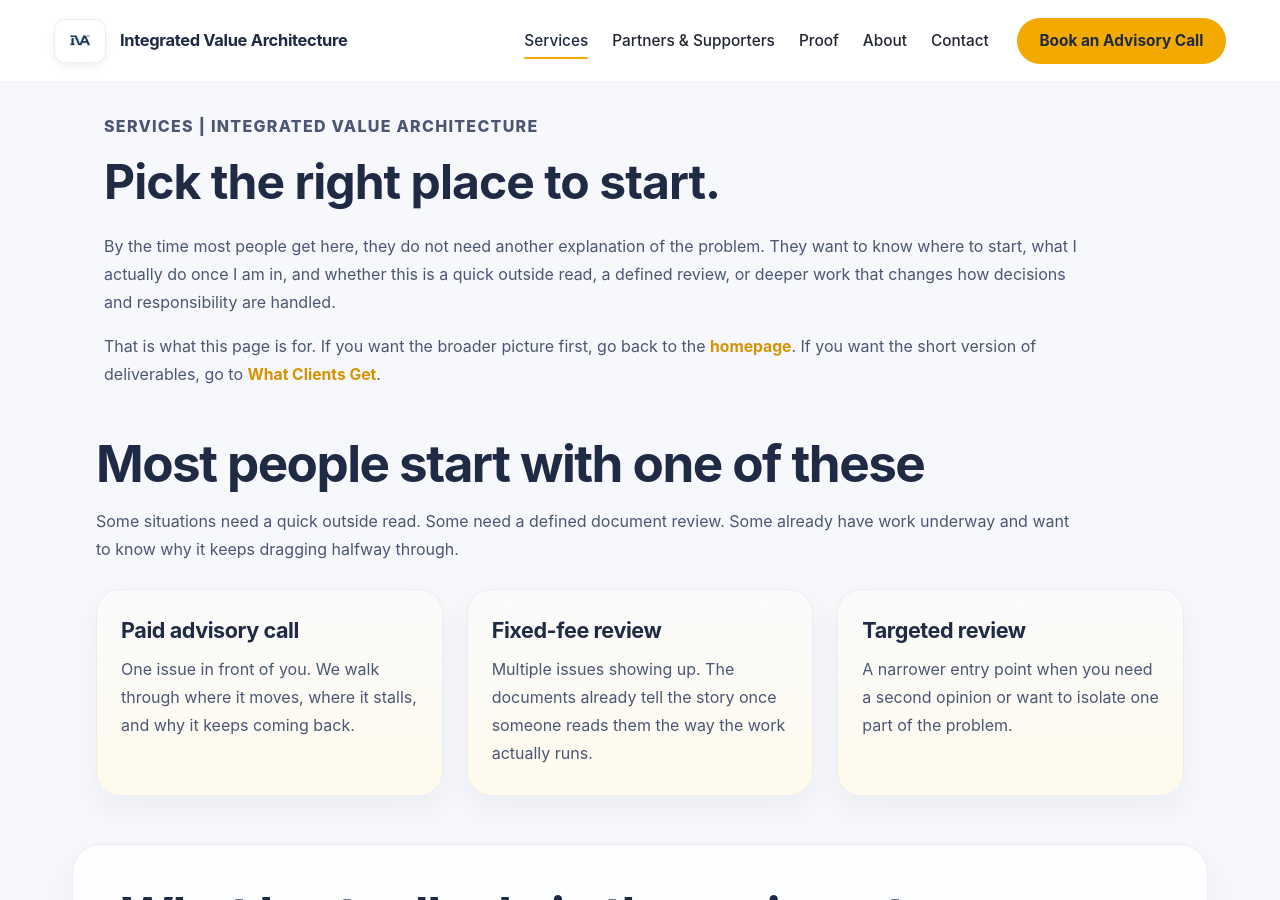
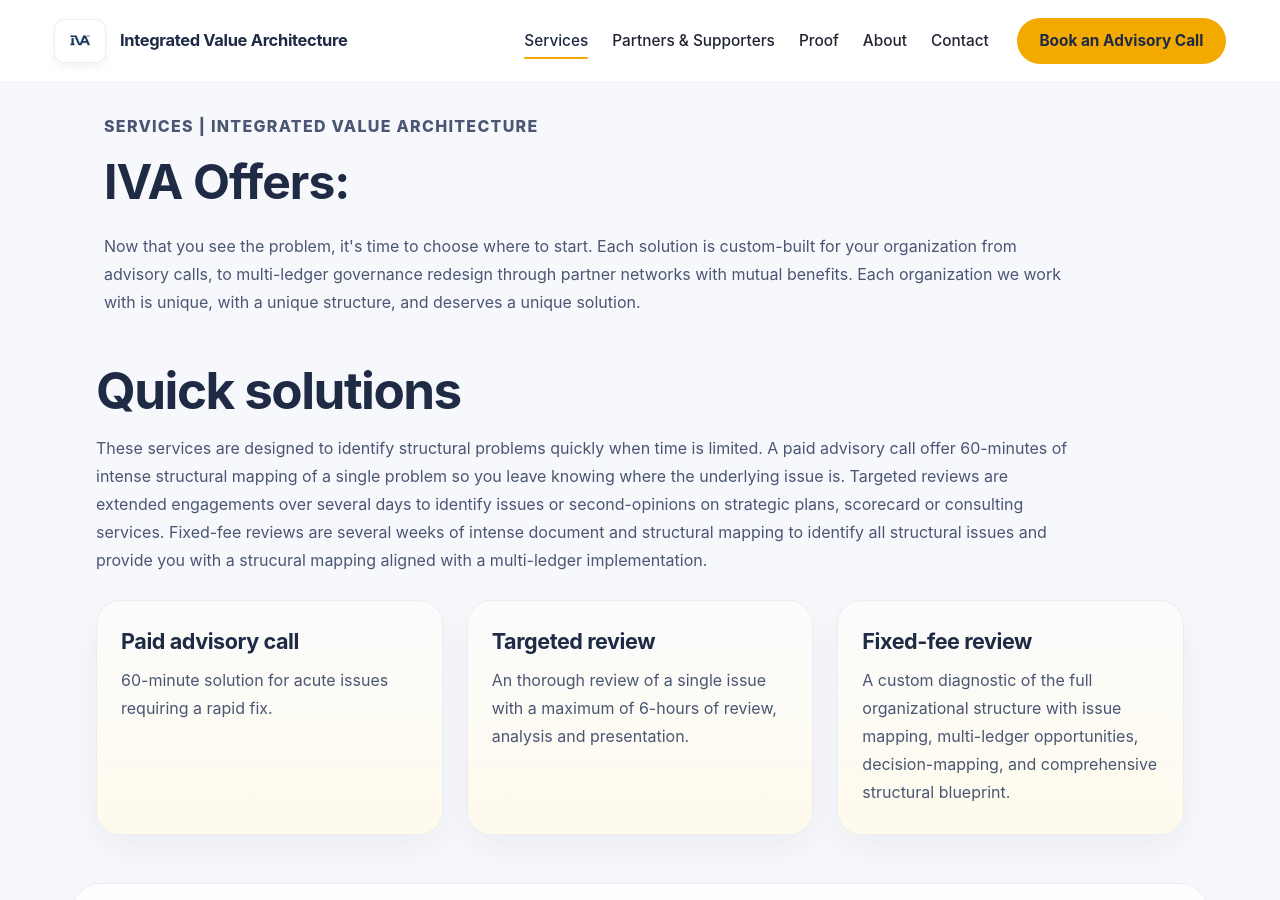
Before and after one commit to efost7873/integratedvaluearchitecture.com, a Jekyll site: the page built from services.html, in a window 1280 px wide and 900 px high. Built offline with Jekyll 4.4.1, drawn with Linux system fonts in a browser that asks for light colours.

Commit message:
Revise service offerings and descriptions in services.html
Updated service descriptions and headings for clarity and detail.

```diff
--- a/services.html
+++ b/services.html
@@ -1,7 +1,7 @@
 ---
 layout: default
 title: Services | Integrated Value Architecture
-description: Choose the right way to start with Integrated Value Architecture, from a fixed-fee review or advisory call to deeper diagnostic, implementation, and ongoing support.
+description: IVA offers paid advisory calls, fixed-fee and targeted reviews, multi-ledger redesign, workshops, briefings, and curated partners and supporters networks.
 permalink: /services/
 schema_type: Service
 ---
@@ -9,47 +9,44 @@ schema_type: Service
 <section class="page-header">
   <div class="container narrow">
     <p class="eyebrow">Services | Integrated Value Architecture</p>
-    <h1>Pick the right place to start.</h1>
+    <h1>IVA Offers:</h1>
     <p>
-      By the time most people get here, they do not need another explanation of the problem. They want to know where to start, what I actually do once I am in, and whether this is a quick outside read, a defined review, or deeper work that changes how decisions and responsibility are handled.
-    </p>
-    <p>
-      That is what this page is for. If you want the broader picture first, go back to the <a href="/" class="inline-link">homepage</a>. If you want the short version of deliverables, go to <a href="/what-clients-get/" class="inline-link">What Clients Get</a>.
+      Now that you see the problem, it's time to choose where to start. Each solution is custom-built for your organization from advisory calls, to multi-ledger governance redesign through partner networks with mutual benefits. Each organization we work with is unique, with a unique structure, and deserves a unique solution.
     </p>
   </div>
 </section>
 
 <section class="section">
   <div class="container narrow">
-    <h2>Most people start with one of these</h2>
+    <h2>Quick solutions</h2>
     <p>
-      Some situations need a quick outside read. Some need a defined document review. Some already have work underway and want to know why it keeps dragging halfway through.
+      These services are designed to identify structural problems quickly when time is limited. A paid advisory call offer 60-minutes of intense structural mapping of a single problem so you leave knowing where the underlying issue is. Targeted reviews are extended engagements over several days to identify issues or second-opinions on strategic plans, scorecard or consulting services. Fixed-fee reviews are several weeks of intense document and structural mapping to identify all structural issues and provide you with a strucural mapping aligned with a multi-ledger implementation.
     </p>
 
     <div class="card-grid three-up">
       <article class="info-card">
-        <a class="card-link" href="/contact/">
+        <a class="card-link" href="/book-advisory-call/">
           <h3>Paid advisory call</h3>
           <p>
-            One issue in front of you. We walk through where it moves, where it stalls, and why it keeps coming back.
+            60-minute solution for acute issues requiring a rapid fix.
           </p>
         </a>
       </article>
 
       <article class="info-card">
-        <a class="card-link" href="/fixed-fee-review/">
-          <h3>Fixed-fee review</h3>
+        <a class="card-link" href="https://forms.cloud.microsoft/r/1Wrgbq53H3">
+          <h3>Targeted review</h3>
           <p>
-            Multiple issues showing up. The documents already tell the story once someone reads them the way the work actually runs.
+            An thorough review of a single issue with a maximum of 6-hours of review, analysis and presentation.
           </p>
         </a>
       </article>
 
       <article class="info-card">
-        <a class="card-link" href="/contact/">
-          <h3>Targeted review</h3>
+        <a class="card-link" href="https://outlook.office.com/book/IntegratedValueArchitectureLLC@integratedvaluearchitecture.com/s/4MdCAdMHr0CnE1uncRa2Kg2?ismsaljsauthenabled">
+          <h3>Fixed-fee review</h3>
           <p>
-            A narrower entry point when you need a second opinion or want to isolate one part of the problem.
+            A custom diagnostic of the full organizational structure with issue mapping, multi-ledger opportunities, decision-mapping, and comprehensive structural blueprint.
           </p>
         </a>
       </article>
```
